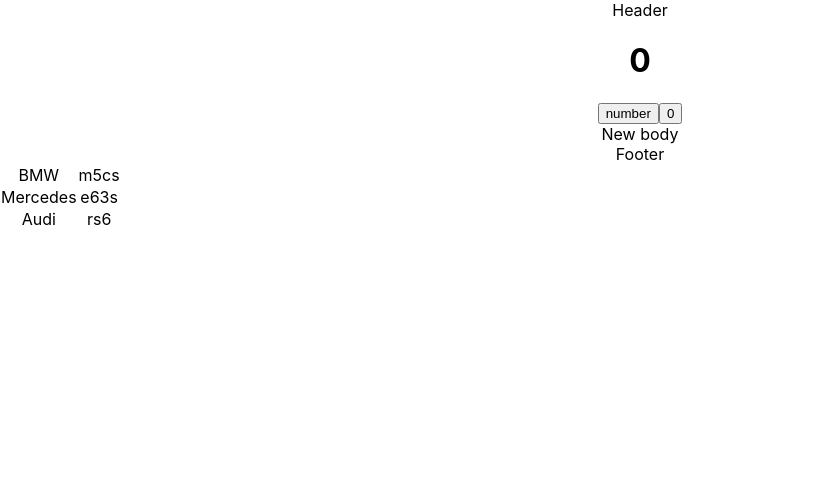
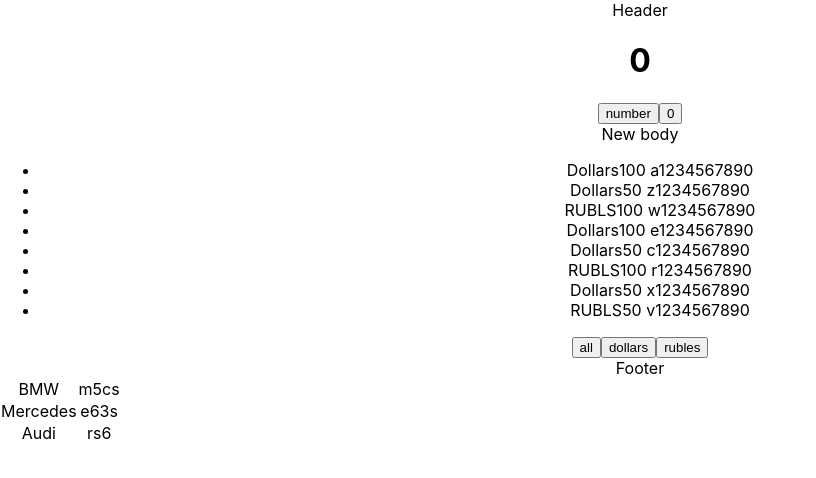
Before and after one commit to Begins1986/MicroTasks, a React (Create React App) app: page / in a window 1280 px wide. Shown: the top 478 px of the page, without its empty margins (0-816 px from the left). Built offline with nearby package versions, Linux system fonts and the light colour scheme.

Commit message:
Add task method filter

```diff
--- a/src/App.tsx
+++ b/src/App.tsx
@@ -4,12 +4,14 @@ import {Body} from './site/Body';
 import {Header} from "./site/Header";
 import {Footer} from "./site/Footer";
 import {TopCars} from "./site/TopCars";
+import Filter from "./site/Filter";
 
 function App() {
     return (
         <div className="App">
             <Header title={'Header'}/>
             <Body title={'New body'}/>
+            <Filter/>
             <Footer title={'Footer'}/>
             <TopCars/>
         </div>
--- /dev/null
+++ b/src/site/Filter.tsx
@@ -0,0 +1,52 @@
+import React, {useState} from 'react';
+
+const Filter = () => {
+
+    const [money, setMoney] = useState([
+        {banknots: 'Dollars', value: 100, number: ' a1234567890'},
+        {banknots: 'Dollars', value: 50, number: ' z1234567890'},
+        {banknots: 'RUBLS', value: 100, number: ' w1234567890'},
+        {banknots: 'Dollars', value: 100, number: ' e1234567890'},
+        {banknots: 'Dollars', value: 50, number: ' c1234567890'},
+        {banknots: 'RUBLS', value: 100, number: ' r1234567890'},
+        {banknots: 'Dollars', value: 50, number: ' x1234567890'},
+        {banknots: 'RUBLS', value: 50, number: ' v1234567890'},
+    ])
+
+    const [filter, setFilter] = useState('all')
+    let filterMoney = money
+    if (filter === 'dollars') {
+        filterMoney = money.filter(m => m.banknots === 'Dollars')
+    }
+    if (filter === 'rubles') {
+        filterMoney = money.filter(m => m.banknots === 'RUBLS')
+    }
+
+    const onClickFilterHandler = (nameButton: string) => {
+        setFilter(nameButton)
+    }
+
+
+    return (
+        <>
+            <ul>
+                {filterMoney.map(m => {
+                        return (
+
+                            <li>
+                                <span>{m.banknots}</span>
+                                <span>{m.value}</span>
+                                <span>{m.number}</span>
+                            </li>
+                        )
+                    }
+                )}
+            </ul>
+            <button onClick={() => onClickFilterHandler('all')}>all</button>
+            <button onClick={() => onClickFilterHandler('dollars')}>dollars</button>
+            <button onClick={() => onClickFilterHandler('rubles')}>rubles</button>
+        </>
+    );
+};
+
+export default Filter;
```
